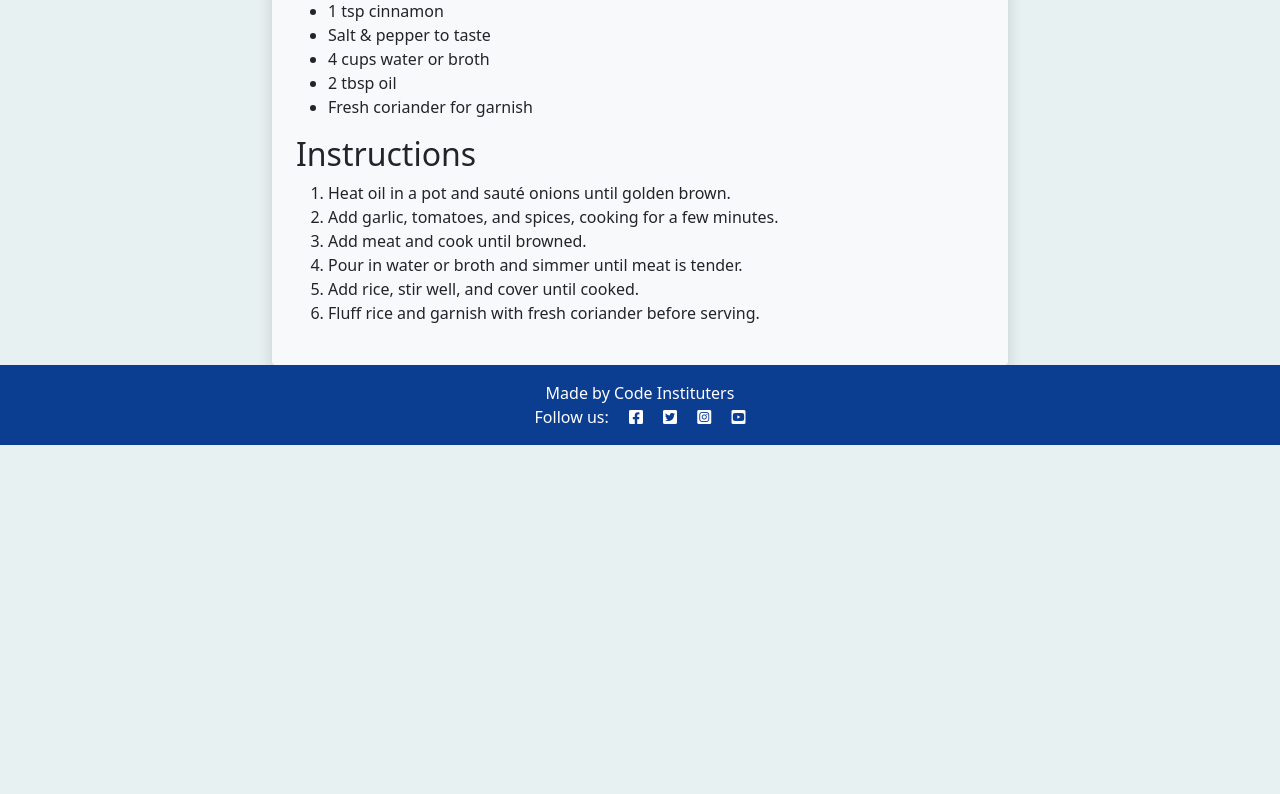
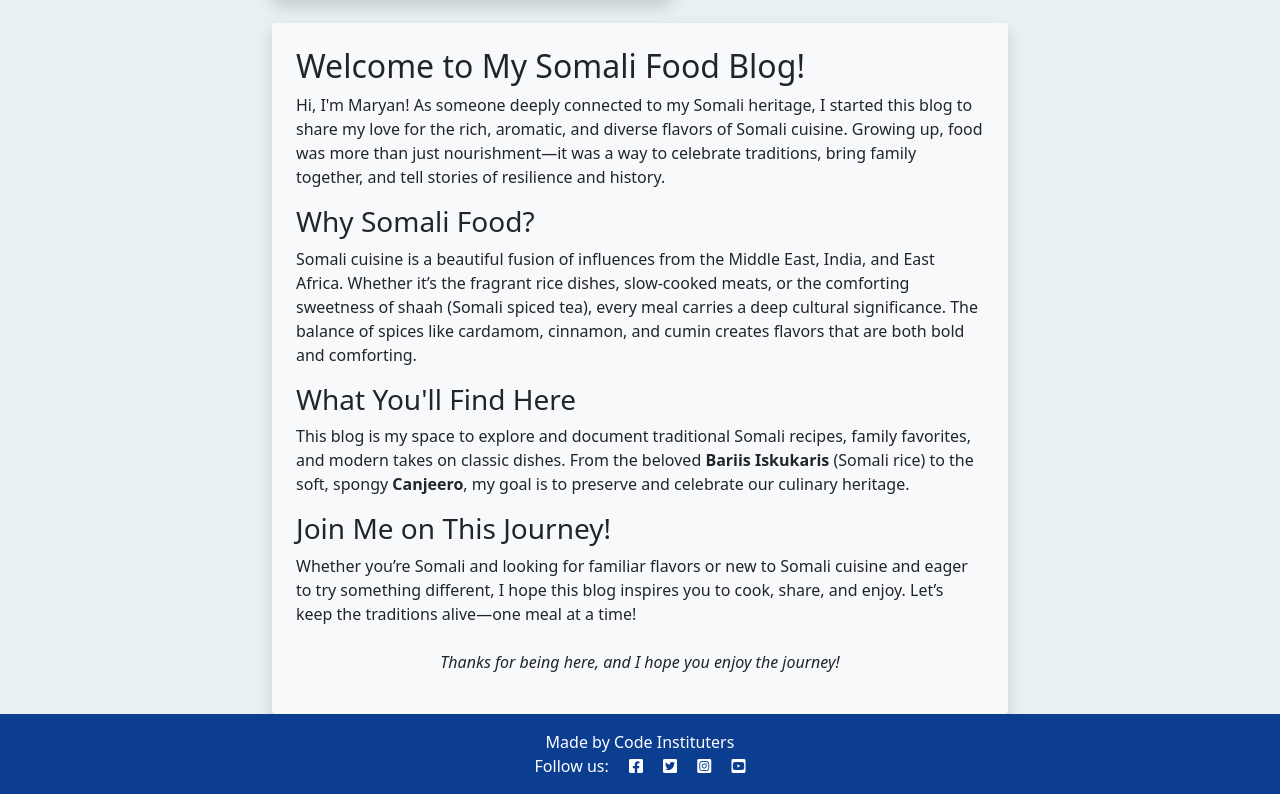
Before and after one commit to mary1-commits/Marys-recipes, a Django app: page /about/ in a window 1280 px wide. Shown: the part 481-1275 px from the top of the page. Before the commit the page ends 926 px from the top, so only its background shows below. Run offline with Django 4.2, Linux system fonts and the light colour scheme; data that the repository does not hold is empty; parts of the project's set-up code (start-up, migrations or seed data) failed here and were passed over.

Commit message:
create a short introduction on the about page and update index html

```diff
--- a/about/templates/about/about.html
+++ b/about/templates/about/about.html
@@ -1,59 +1,45 @@
 {% extends "base.html" %}  {# If this is a child template, extend the base.html #}
 {% load static %}
-{% block head_title %}Somali Rice & Meat Recipe{% endblock %}
+{% block head_title %}About Me - My Somali Food Journey{% endblock %}
 
 {% block content %}
 <div class="container mt-4">
     <div class="row">
         <div class="col-md-8 offset-md-2">
-            <h1 class="text-center">Somali Rice & Meat Recipe</h1>
-            <button id="toggleRecipe" class="btn btn-primary mt-3">Show Recipe</button>
+            <h1 class="text-center">About Me</h1>
+            <img src="{% static 'images/somali_food.jpg' %}" class="img-fluid rounded shadow mt-3" alt="Somali Food">
 
-            <div id="recipe" class="hidden mt-4 p-4 bg-light rounded shadow">
-                <h2>Ingredients</h2>
-                <ul>
-                    <li>2 cups basmati rice</li>
-                    <li>500g lamb or beef, cut into chunks</li>
-                    <li>1 onion, finely chopped</li>
-                    <li>3 cloves garlic, minced</li>
-                    <li>2 tomatoes, diced</li>
-                    <li>1 tsp cumin</li>
-                    <li>1 tsp cardamom</li>
-                    <li>1 tsp cinnamon</li>
-                    <li>Salt & pepper to taste</li>
-                    <li>4 cups water or broth</li>
-                    <li>2 tbsp oil</li>
-                    <li>Fresh coriander for garnish</li>
-                </ul>
+            <div class="mt-4 p-4 bg-light rounded shadow">
+                <h2>Welcome to My Somali Food Blog!</h2>
+                <p>
+                    Hi, I'm Maryan! As someone deeply connected to my Somali heritage, I started this blog to share my love for the rich, aromatic, and diverse flavors of Somali cuisine.
+                    Growing up, food was more than just nourishment—it was a way to celebrate traditions, bring family together, and tell stories of resilience and history.
+                </p>
 
-                <h2>Instructions</h2>
-                <ol>
-                    <li>Heat oil in a pot and sauté onions until golden brown.</li>
-                    <li>Add garlic, tomatoes, and spices, cooking for a few minutes.</li>
-                    <li>Add meat and cook until browned.</li>
-                    <li>Pour in water or broth and simmer until meat is tender.</li>
-                    <li>Add rice, stir well, and cover until cooked.</li>
-                    <li>Fluff rice and garnish with fresh coriander before serving.</li>
-                </ol>
+                <h3>Why Somali Food?</h3>
+                <p>
+                    Somali cuisine is a beautiful fusion of influences from the Middle East, India, and East Africa. Whether it’s the fragrant rice dishes, slow-cooked meats, or
+                    the comforting sweetness of shaah (Somali spiced tea), every meal carries a deep cultural significance. The balance of spices like cardamom, cinnamon, and cumin
+                    creates flavors that are both bold and comforting.
+                </p>
+
+                <h3>What You'll Find Here</h3>
+                <p>
+                    This blog is my space to explore and document traditional Somali recipes, family favorites, and modern takes on classic dishes. From the beloved
+                    <strong>Bariis Iskukaris</strong> (Somali rice) to the soft, spongy <strong>Canjeero</strong>, my goal is to preserve and celebrate our culinary heritage.
+                </p>
+
+                <h3>Join Me on This Journey!</h3>
+                <p>
+                    Whether you’re Somali and looking for familiar flavors or new to Somali cuisine and eager to try something different, I hope this blog inspires you to cook, share, and enjoy.
+                    Let’s keep the traditions alive—one meal at a time!
+                </p>
+
+                <p class="text-center mt-4">
+                    <em>Thanks for being here, and I hope you enjoy the journey!</em>
+                </p>
             </div>
         </div>
     </div>
 </div>
-
-<script>
-    document.addEventListener("DOMContentLoaded", function () {
-        const toggleButton = document.getElementById("toggleRecipe");
-        const recipeDiv = document.getElementById("recipe");
-
-        toggleButton.addEventListener("click", function () {
-            if (recipeDiv.style.display === "none" || recipeDiv.style.display === "") {
-                recipeDiv.style.display = "block";
-                toggleButton.textContent = "Hide Recipe";
-            } else {
-                recipeDiv.style.display = "none";
-                toggleButton.textContent = "Show Recipe";
-            }
-        });
-    });
-</script>
 {% endblock %}
```
Also changed, not shown: blog/templates/blog/index.html (+44 -15 lines).
